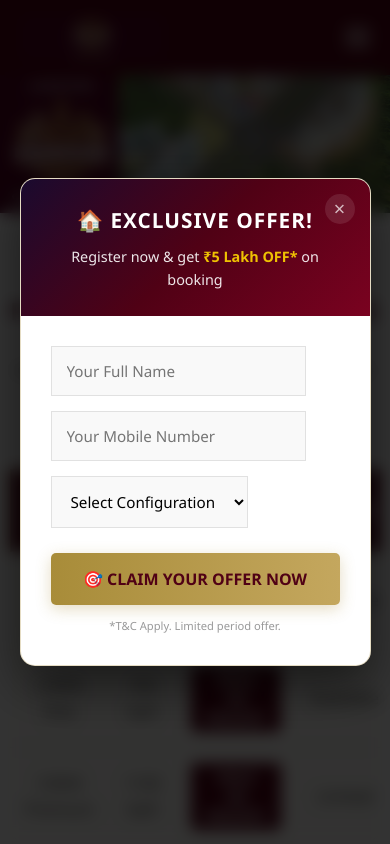
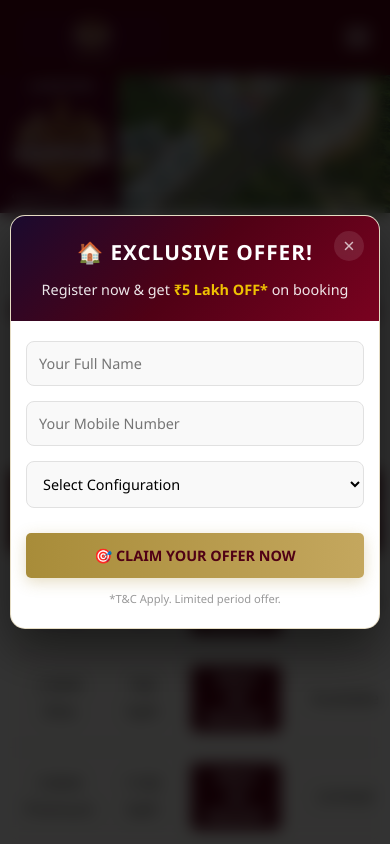
Before and after one commit to javheri80-ux/arihant-city-bhiwandi, a PHP site: page / in a window 390 px wide. Run offline with PHP 8.4, Linux system fonts and the light colour scheme.

Commit message:
Fix popup UI: full-width inputs, rounded corners, mobile responsive modal

```diff
--- a/index.php
+++ b/index.php
@@ -585,12 +585,16 @@ function get_val($key, $fallback = '')
 
         .modal-body input,
         .modal-body select {
+            width: 100%;
+            box-sizing: border-box;
             border: 1px solid #e1e1e1;
             background: #f9f9f9;
             margin-bottom: 15px;
             padding: 14px 15px;
             transition: 0.3s;
             font-size: 0.95rem;
+            border-radius: 8px;
+            display: block;
         }
 
         .modal-body input:focus,
@@ -672,6 +676,35 @@ function get_val($key, $fallback = '')
         @media (max-width: 768px) {
             .grid-4x3 {
                 grid-template-columns: repeat(2, 1fr);
+            }
+
+            .modal-content {
+                width: 95%;
+                max-width: 380px;
+                margin: 10px;
+            }
+
+            .modal-header {
+                padding: 20px 15px;
+            }
+
+            .modal-header h2 {
+                font-size: 1.2rem;
+            }
+
+            .modal-body {
+                padding: 20px 15px;
+            }
+
+            .modal-body input,
+            .modal-body select {
+                padding: 12px;
+                font-size: 0.9rem;
+            }
+
+            .modal-submit-btn {
+                padding: 13px;
+                font-size: 0.9rem;
             }
         }
 
```
Also changed, not shown: index.html (+33 -0 lines).
